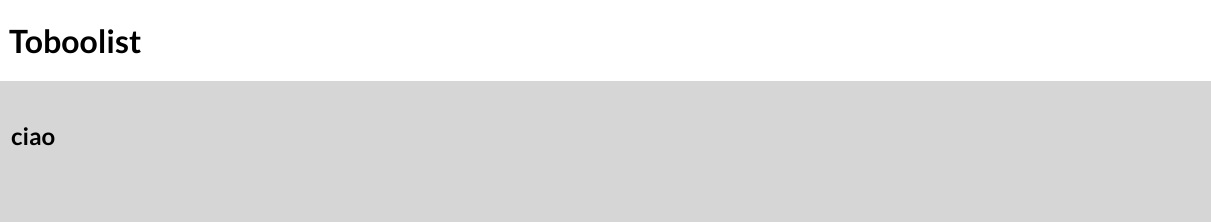
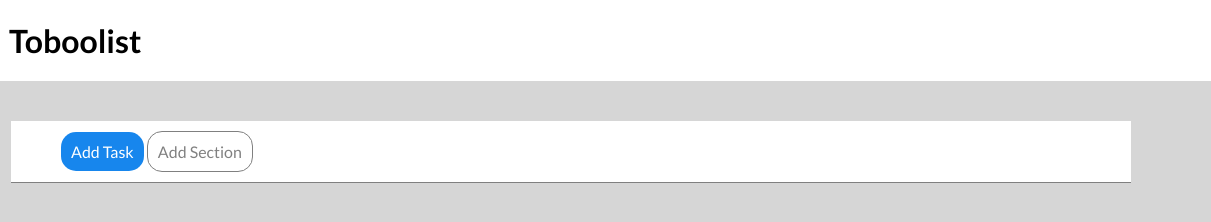
Before and after one commit to enricoricciardella/html-css-toboolist, a plain HTML site: page index.html in a window 1280 px wide. Shown: the full height of the page, 69-1280 px from the left. Drawn offline with Linux system fonts and the light colour scheme.

Commit message:
feat:Fine Inizio sezione

```diff
--- a/css/style.css
+++ b/css/style.css
@@ -26,5 +26,26 @@ img{
     padding: 40px 80px;
 }
 .container{
-    height: 400px;
+    max-height: 400px;
+
+    background-color: white;
 }
+.top-section .blue-button{
+    display: inline-block;
+    background-color: #1183edf8;
+    padding: 10px;
+    border-radius: 15px;
+    color: white;
+}
+.top-section{
+    padding: 10px 50px;
+    border-bottom: 1px solid grey;
+}
+.white-button{
+    background-color: white;
+    display: inline-block;
+    border: 1px solid gray;
+    border-radius: 15px;
+    padding: 10px;
+    color: grey;
+}
--- a/index.html
+++ b/index.html
@@ -24,7 +24,12 @@
     <main>
         <div class="macro-container">
             <div class="container">
-                <h2>ciao</h2>
+                <div class="top-section">
+                    <p class="blue-button">Add Task</p>
+                    <p class="white-button">Add Section</p>
+
+                </div>
+
 
 
 
```
